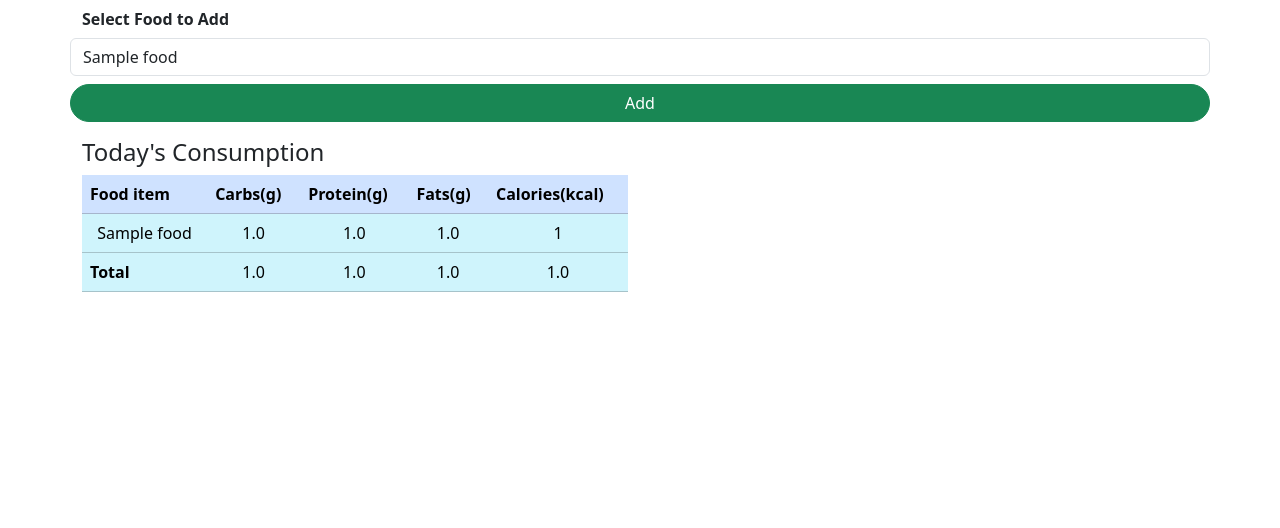
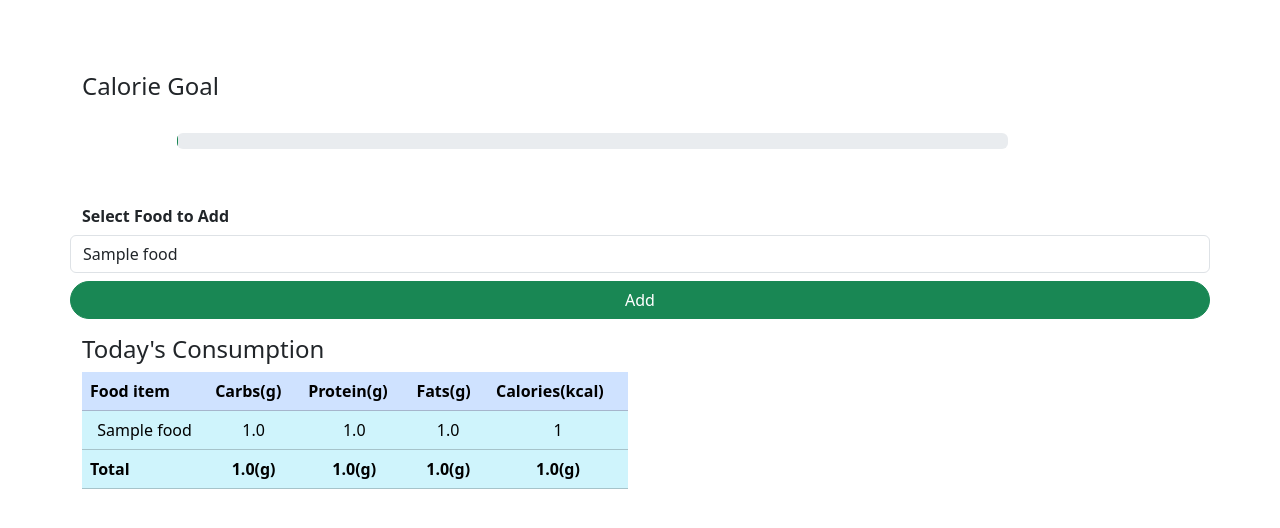
Before and after one commit to IIIAMAH3/calorie-tracker, a Django app: page / in a window 1280 px wide. Shown: the top 528 px of the page. Run offline with Django 5.2, Linux system fonts and the light colour scheme; a user stored in the database is signed in; tables that the repository leaves empty hold one stand-in row (values such as "Sample post").

Commit message:
added progress bar and slight change to last row of consumption table

```diff
--- a/tracker/templates/tracker/index.html
+++ b/tracker/templates/tracker/index.html
@@ -5,6 +5,18 @@
     </head>
     <body>
         <div class="container">
+            <br><br><br>
+
+            <h4>Calorie Goal</h4>
+            <br>
+            <div class="row">
+                <div class="col-md-9 offset-1">
+                    <div class="progress">
+                        <div class="progress-bar bg-success" role="progressbar" style="width: 0%" aria-valuenow="0" aria-valuemin="0" aria-valuemax="0"></div>
+                    </div>
+                </div>
+            </div>
+            <br><br>
             <div class="row">
                 <div class="col-md-12">
                     <form method="POST">
@@ -81,10 +93,12 @@
     fats = fats.toFixed(1);
     calories = calories.toFixed(1);
 
-    document.getElementById("total_carbs").innerHTML = carbs;
-    document.getElementById("total_protein").innerHTML = protein;
-    document.getElementById("total_fats").innerHTML = fats;
-    document.getElementById("total_calories").innerHTML = calories;
+    document.getElementById("total_carbs").innerHTML = '<b>' + carbs +'(g)</b>';
+    document.getElementById("total_protein").innerHTML = '<b>' + protein +'(g)</b>';
+    document.getElementById("total_fats").innerHTML = '<b>' + fats +'(g)</b>';
+    document.getElementById("total_calories").innerHTML = '<b>' + calories +'(g)</b>';
 
+    let calPer = (calories/2000)*100;
+    document.getElementsByClassName("progress-bar")[0].setAttribute("style", "width:"+calPer+"%");
 </script>
 </html>
```
